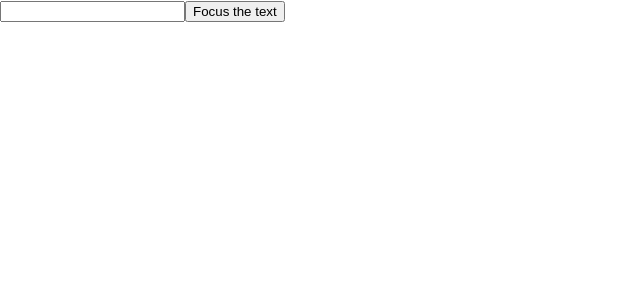
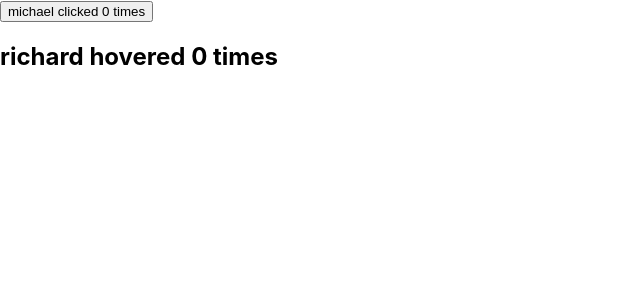
Before and after one commit to non-associative/learn_components_in_react, a React (Create React App) app: page / in a window 1280 px wide. Shown: the top 300 px of the page, without its empty margins (0-640 px from the left). Built offline with nearby package versions, Linux system fonts and the light colour scheme.

Commit message:
HOC设计模式

```diff
--- a/src/App.js
+++ b/src/App.js
@@ -1,46 +1,14 @@
-import React, { Component, createRef, useRef } from "react";
+import React, { Component } from 'react'
+import ClickCounter from './ClickCounter'
+import HoverCounter from './HoverCounter'
 
-
-{/* 使用Refs来操作DOM */}
-{/* refs作用和state差不多，都可用来为组件保存数据，但是ref指向的数据是可变的, 并且值的改变也不会触发re-render */}
-// export default function Form() {
-//   const inputRef = useRef(null);
-//   const handleClick = () => {
-//     inputRef.current.focus();
-//   };
-
-//   return (
-//     <div>
-//       <input ref={inputRef} />
-//       <button onClick={handleClick}>Focus the input</button>
-//     </div>
-//   );
-// }
-
-
-export default class Form extends Component {
-  constructor(props) {
-    super(props);
-    this.inputRef = createRef();
-  }
-
-  // handleClick = () => {
-  //   this.inputRef.current.focus();
-  // };
-
+export default class App extends Component {
   render() {
     return (
       <div>
-        <input ref={this.inputRef} />
-        {/* 注意：这里是调用了this.handleClick函数，而不是返回该函数 */}
-        <button onClick={ (e) => this.handleClick(e)} >Focus the text</button>
-        {/* <button onClick={this.handleClick}>Focus the text</button> */}
+        <ClickCounter name="michael"/>
+        <HoverCounter name="richard"/>
       </div>
-    );
-  }
-
-  handleClick() {
-    console.log('hello');
-    this.inputRef.current.focus();
+    )
   }
 }
--- /dev/null
+++ b/src/ClickCounter.js
@@ -0,0 +1,28 @@
+import React, { Component } from "react";
+import withCounter from "./withCounter";
+
+{/* 注释掉的代码块属于冗余代码，可以使用HOC这种设计模式来减少冗余代码 */}
+class ClickCounter extends Component {
+//   constructor(props) {
+//     super(props);
+//     this.state = {
+//       count: 0,
+//     };
+//   }
+
+//   incrementCount = () => {
+//     this.setState((prevState) => {
+//       return { count: prevState.count + incrementNumber };
+//     });
+//   };
+  render() {
+    const { count, name, incrementCount } = this.props;
+    return (
+      <button onClick={incrementCount}>
+        {name} clicked {count} times
+      </button>
+    );
+  }
+}
+
+export default withCounter(ClickCounter, 5);
--- /dev/null
+++ b/src/HoverCounter.js
@@ -0,0 +1,28 @@
+import React, { Component } from "react";
+import withCounter from "./withCounter";
+
+{/* 注释掉的代码块属于冗余代码，可以使用HOC这种设计模式来减少冗余代码 */}
+class HoverCounter extends Component {
+//   constructor(props) {
+//     super(props);
+//     this.state = {
+//       count: 0,
+//     };
+//   }
+
+//   incrementCount = () => {
+//     this.setState((prevState) => {
+//       return { count: prevState.count + incrementNumber };
+//     });
+//   };
+  render() {
+    const { count, name, incrementCount } = this.props;
+    return (
+      <h2 onMouseEnter={incrementCount}>
+        {name} hovered {count} times
+      </h2>
+    );
+  }
+}
+
+export default withCounter(HoverCounter, 5);
--- /dev/null
+++ b/src/withCounter.js
@@ -0,0 +1,33 @@
+import React, { Component } from "react";
+
+{/* 实际开发中用到的如 frowardRef正是采用了 HOC这种设计模式 */}
+const withCounter = (WrappedComponent, incrementNumber) => {
+  class WithCounter extends Component {
+    constructor(props) {
+      super(props);
+      this.state = {
+        count: 0,
+      };
+    }
+
+    incrementCount = () => {
+      this.setState((prevState) => {
+        return { count: prevState.count + incrementNumber };
+      });
+    };
+
+    render() {
+      return (
+        <WrappedComponent
+          count={this.state.count}
+          incrementCount={this.incrementCount}
+          {...this.props}
+        />
+      );
+    }
+  }
+
+  return WithCounter;
+};
+
+export default withCounter;
```
